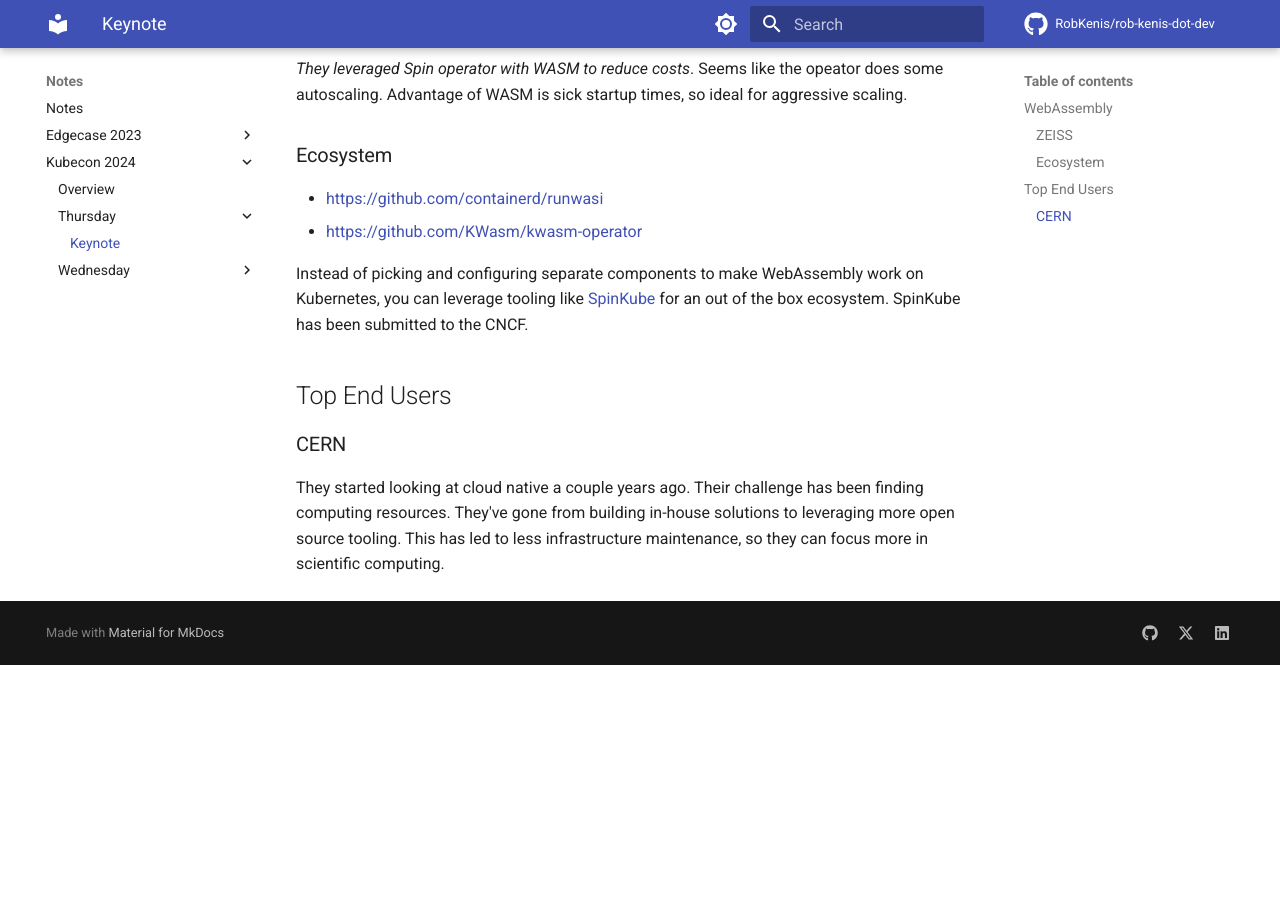
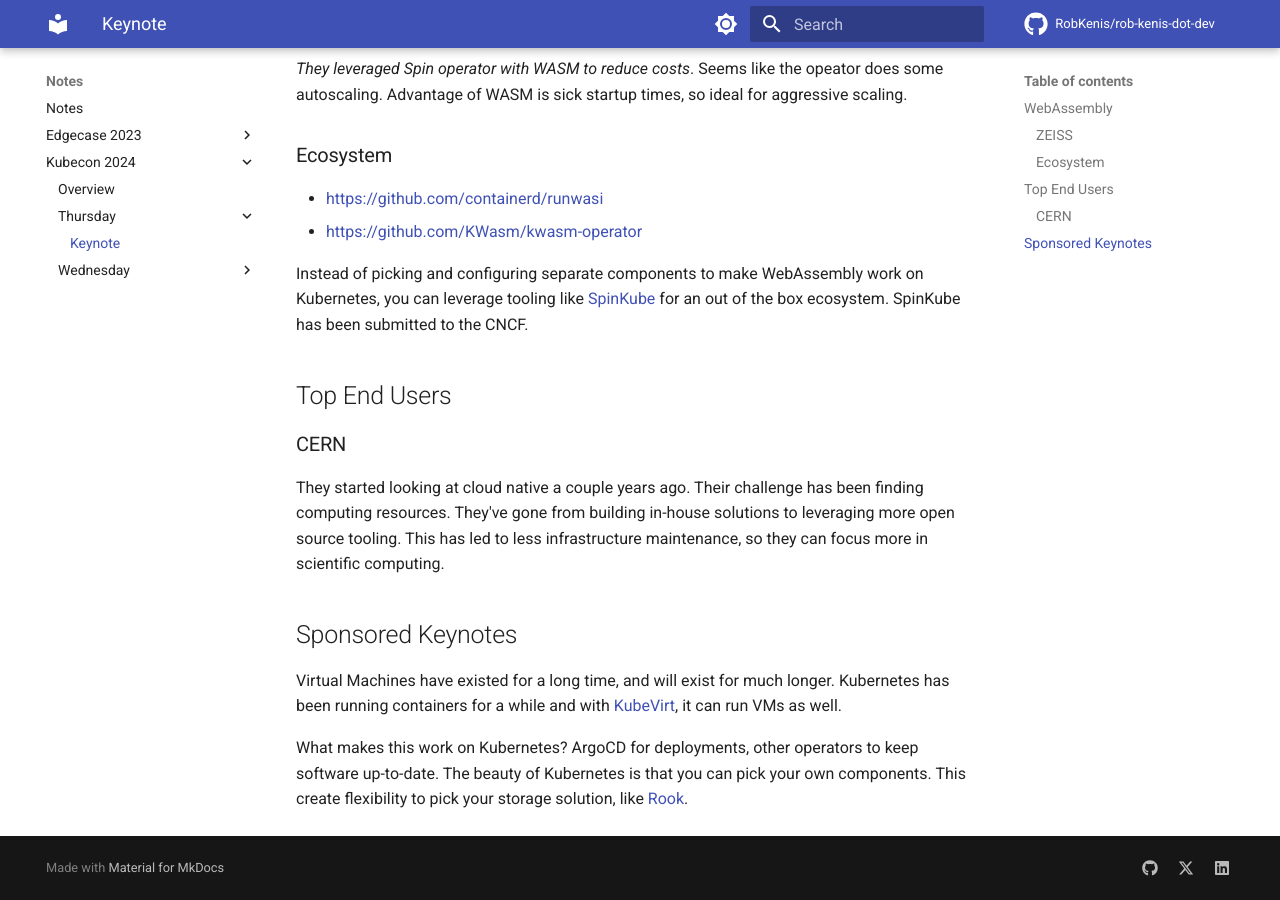
Before and after one commit to RobKenis/rob-kenis-dot-dev, an MkDocs documentation site: the page built from docs/kubecon-2024/thursday/1-keynote.md, in a window 1280 px wide and 900 px high, scrolled down 513 px. Built offline with MkDocs 1.6.1 and Material for MkDocs 9.7.7, drawn with Linux system fonts in a browser that asks for light colours; comment, search, counter and statistics services are not loaded; before the commit the page ends 1178 px from its top, so only the background shows below that.

Commit message:
Add notes on kubevirt

```diff
--- a/docs/kubecon-2024/thursday/1-keynote.md
+++ b/docs/kubecon-2024/thursday/1-keynote.md
@@ -32,3 +32,11 @@
 They started looking at cloud native a couple years ago. Their challenge has been finding computing resources. They've gone
 from building in-house solutions to leveraging more open source tooling. This has led to less infrastructure maintenance, so they
 can focus more in scientific computing.
+
+## Sponsored Keynotes
+
+Virtual Machines have existed for a long time, and will exist for much longer. Kubernetes has been running containers for a while
+and with [KubeVirt](https://kubevirt.io/), it can run VMs as well.
+
+What makes this work on Kubernetes? ArgoCD for deployments, other operators to keep software up-to-date. The beauty of Kubernetes
+is that you can pick your own components. This create flexibility to pick your storage solution, like [Rook](https://rook.io/).
```
